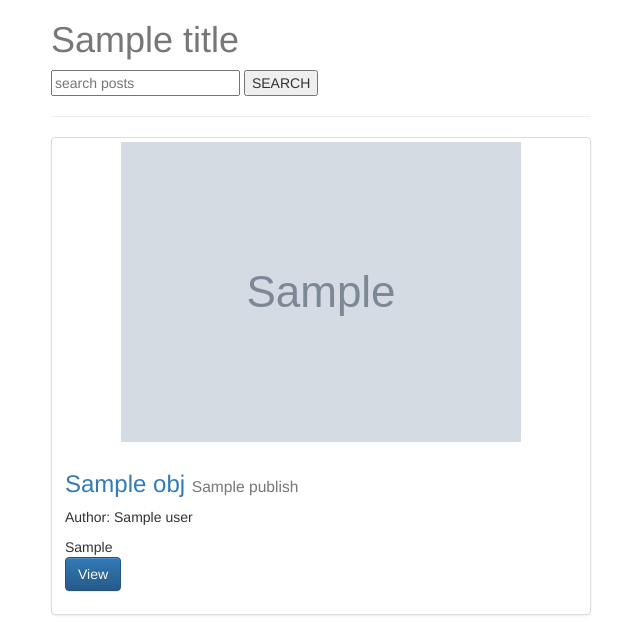
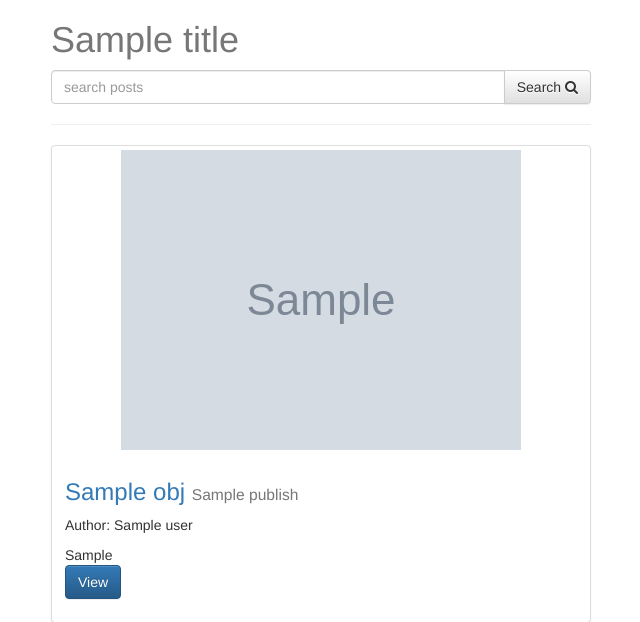
Before and after one commit to codenit/DjangoBlog, a Django app: template templates/posts_list.html in a window 1280 px wide. Shown: the top 622 px of the page, without its empty margins (319-959 px from the left). Run offline with Django 3.2, Linux system fonts and the light colour scheme; the template is opened without the code that fills it: most values are stand-ins (such as "Sample title", 1, 10 or a date in 2020); grey boxes marked "Sample" are stand-in pictures; some libraries are stand-ins or nearby versions.

Commit message:
Adding Crispy Forms & Font Awsome

```diff
--- a/D_project/settings.py
+++ b/D_project/settings.py
@@ -40,7 +40,10 @@ INSTALLED_APPS = [
     'posts',
     'markdown_deux',
     'pagedown',#for emulating stackoverflow#
+    'crispy_forms',
 ]
+
+CRISPY_TEMPLATE_PACK = 'bootstrap3'
 
 MIDDLEWARE = [
     'django.middleware.security.SecurityMiddleware',
--- a/static/css/base.css
+++ b/static/css/base.css
@@ -1,3 +1,8 @@
 h1 {
     color: #777777;
 }
+
+.wmd-panel {
+    margin-right: 0% !important;
+    margin-left: 0% !important;
+}
--- a/templates/base.html
+++ b/templates/base.html
@@ -16,6 +16,8 @@
 <!-- Optional theme -->
 <link rel="stylesheet" href="https://maxcdn.bootstrapcdn.com/bootstrap/3.3.7/css/bootstrap-theme.min.css" \
       integrity="sha384-rHyoN1iRsVXV4nD0JutlnGaslCJuC7uwjduW9SVrLvRYooPp2bWYgmgJQIXwl/Sp" crossorigin="anonymous">
+
+<link rel="stylesheet" href="https://maxcdn.bootstrapcdn.com/font-awesome/4.7.0/css/font-awesome.min.css">
 
 <link rel="stylesheet" href="{% static 'css/base.css' %}">
 {% block head_extra %}
--- a/templates/posts_form.html
+++ b/templates/posts_form.html
@@ -1,4 +1,5 @@
 {% extends 'base.html' %}
+{% load crispy_forms_tags %}
 {% block head_extra %}
     {{ form.media }}
 {% endblock head_extra %}
@@ -15,7 +16,7 @@
         <h1>Form</h1>
         <form method="post" action="" enctype="multipart/form-data">
             {% csrf_token %}
-            {{ form.as_p }}
+            {{ form|crispy }}
             <input type="submit" class="btn btn-default" value="Create Post">
         </form>
     </div>
--- a/templates/posts_list.html
+++ b/templates/posts_list.html
@@ -5,8 +5,14 @@
     <div class="col-sm-6 col-sm-offset-3">
         <h1>{{ title }}</h1>
         <form method="get" action="">
-            <input type="text" name="q" placeholder="search posts" value='{{ request.GET.q }}'><!--"q" is "query" here we can user either-->
-            <input type="submit" value="SEARCH">
+            <div class="input-group">
+                <input class="form-control" type="text" name="q" placeholder="search posts" value='{{ request.GET.q }}'><!--"q" is "query" here we can user either-->
+                <span class="input-group-btn">
+                    <button class="btn btn-default" type="submit">Search
+                        <i class="fa fa-search" aria-hidden="true"></i>
+                    </button>
+                </span>
+            </div>
         </form>
         <hr>
         {% for obj in objects_list %}
```
Also changed, not shown: db.sqlite3, 1 other file. Lines whose indentation alone changed are shown as unchanged.
